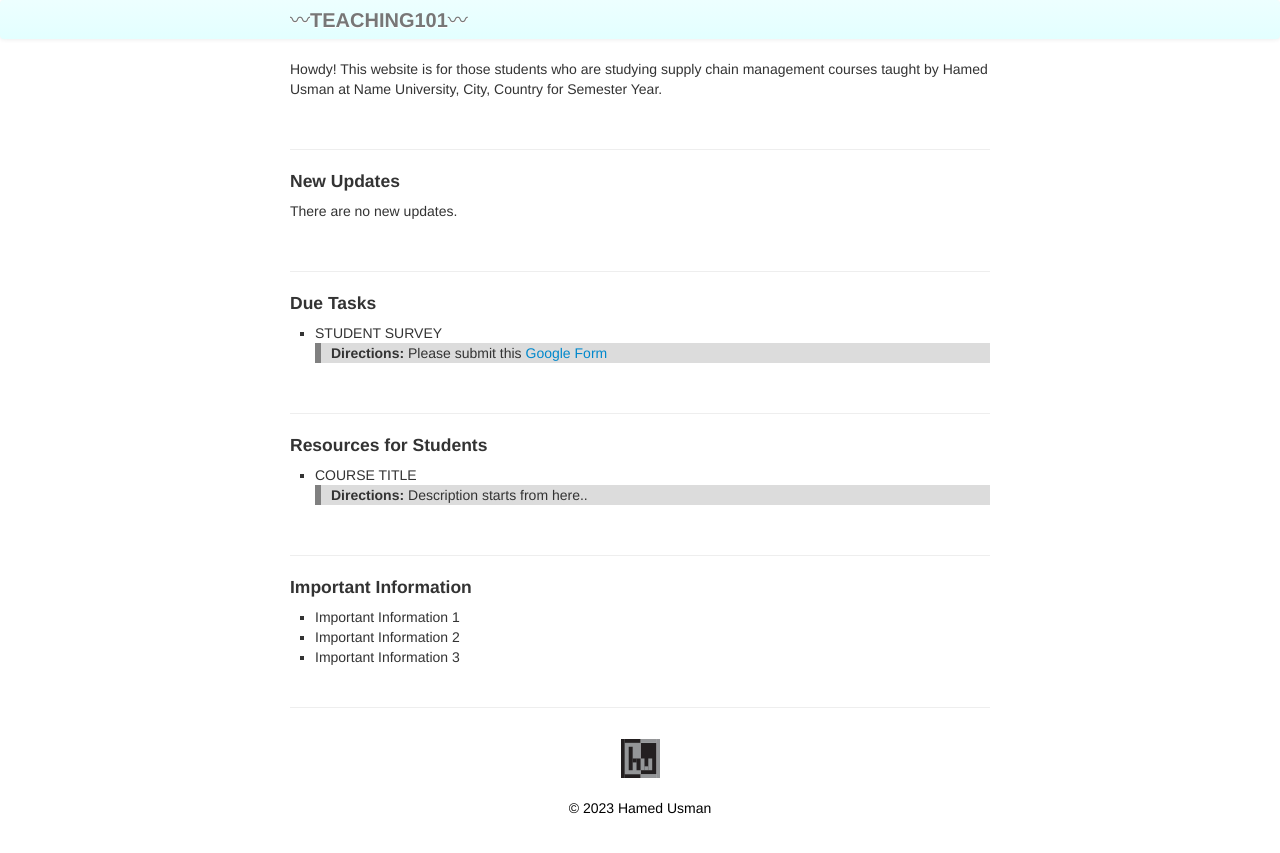
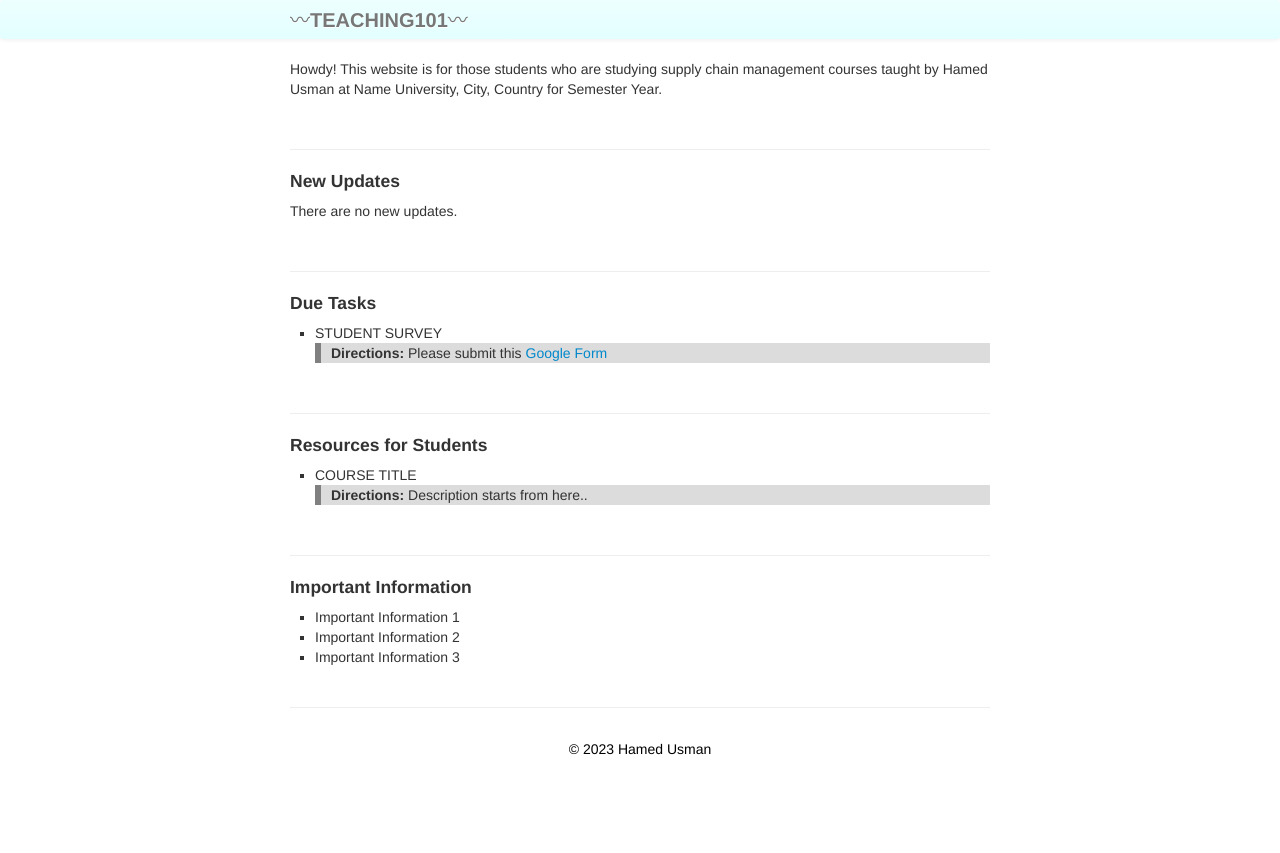
Before and after one commit to 101scm/101scm.github.io, a Jekyll site: the page built from index.md, in a window 1280 px wide. Shown: the top 853 px of the page. Built offline with Jekyll 4.4.1, drawn with Linux system fonts in a browser that asks for light colours.

Commit message:
Update default.html

```diff
--- a/_includes/themes/twitter/default.html
+++ b/_includes/themes/twitter/default.html
@@ -56,7 +56,7 @@
     {% include JB/analytics %}
 
     <footer class ="footer">
-      <div id="hu"><img src="../assets/hu.svg"/></div><br>
+      <!--<div id="hu"><img src="../assets/hu.svg"/></div><br>-->
       <p>&copy; <script>document.write(new Date().getFullYear())</script> Hamed Usman</p>
     </footer>
 
```
